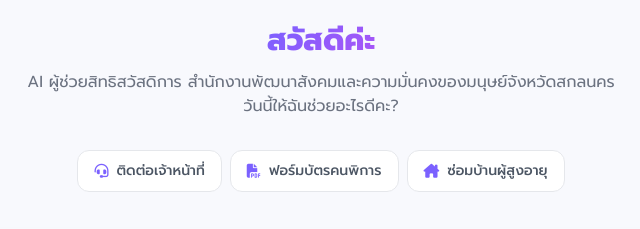
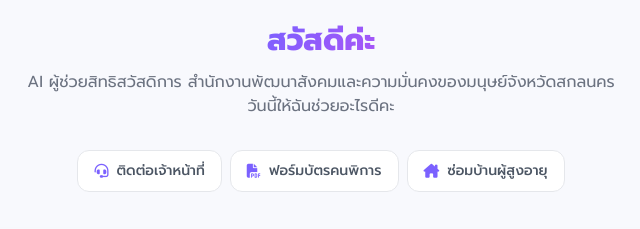
Before and after one commit to chainimit12345-cloud/Aichatbot, a plain HTML site: page web/index.html in a window 1280 px wide. Shown: the part 253-482 px from the top of the page, 469-1109 px from the left. Drawn offline with nearby package versions, Linux system fonts and the light colour scheme; files whose address does not match are found by name.

Commit message:
Update index.html

```diff
--- a/web/index.html
+++ b/web/index.html
@@ -266,7 +266,7 @@
             AI ผู้ช่วยสิทธิสวัสดิการ
             สำนักงานพัฒนาสังคมและความมั่นคงของมนุษย์จังหวัดสกลนคร<br
               class="hidden xs:block"
-            />วันนี้ให้ฉันช่วยอะไรดีคะ?
+            />วันนี้ให้ฉันช่วยอะไรดีคะ
           </p>
 
           <!-- ปุ่มแนะนำค่อยๆ ปรากฏ (delay 0.2s) + เอฟเฟกต์เด้งและเรืองแสงตอนชี้ -->
```
